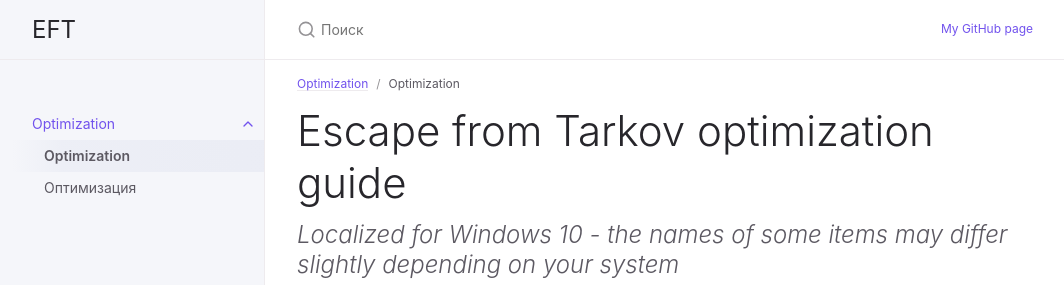
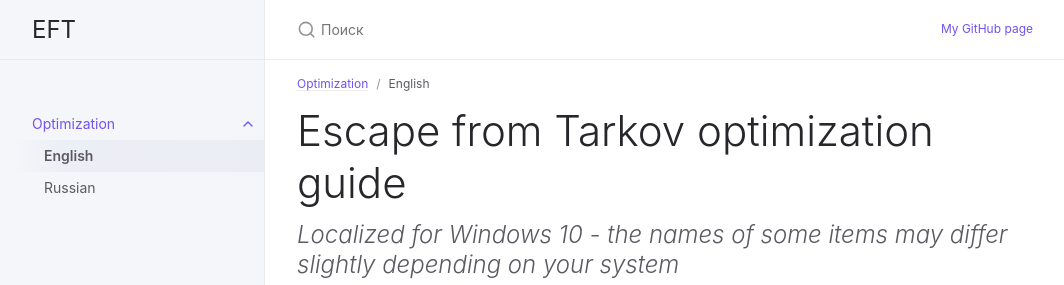
Before and after one commit to vrachv/EFT-optimization, a Jekyll site: the page built from docs/optimization/eng.md, in a window 1280 px wide and 900 px high. Shown: the top 285 px of the window, without its empty margins (107-1171 px from the left). Built offline with Jekyll 4.4.1, drawn with Linux system fonts in a browser that asks for light colours.

Commit message:
Update title

```diff
--- a/docs/optimization/eng.md
+++ b/docs/optimization/eng.md
@@ -1,6 +1,6 @@
 ---
 layout: default
-title: Optimization
+title: English
 parent: Optimization
 ---
 
--- a/docs/optimization/ru.md
+++ b/docs/optimization/ru.md
@@ -1,6 +1,6 @@
 ---
 layout: default
-title: Оптимизация
+title: Russian
 parent: Optimization
 ---
 
```
